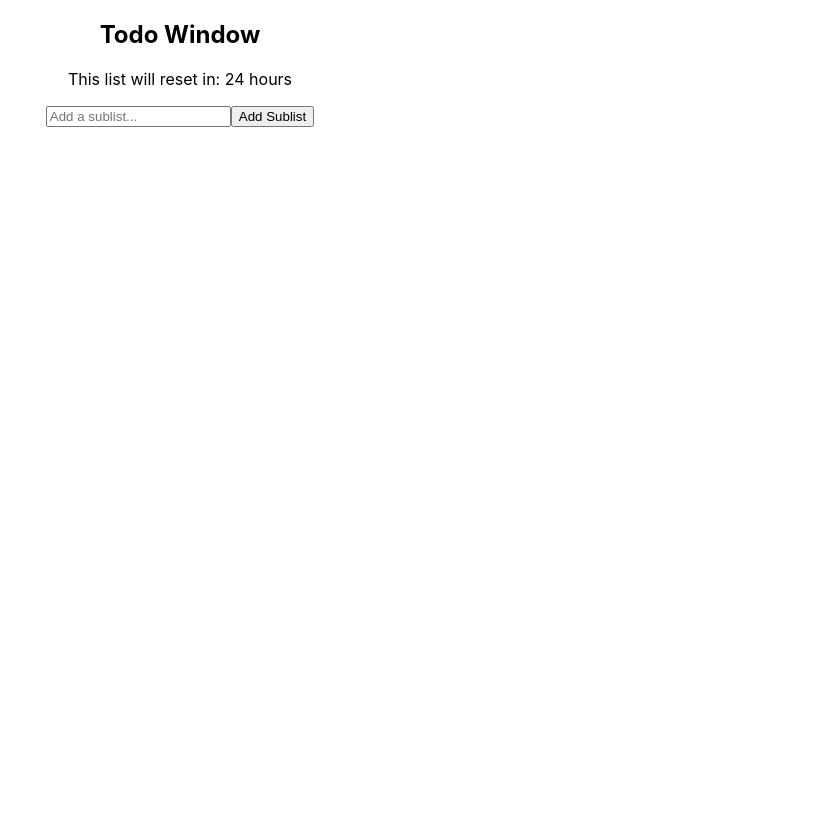
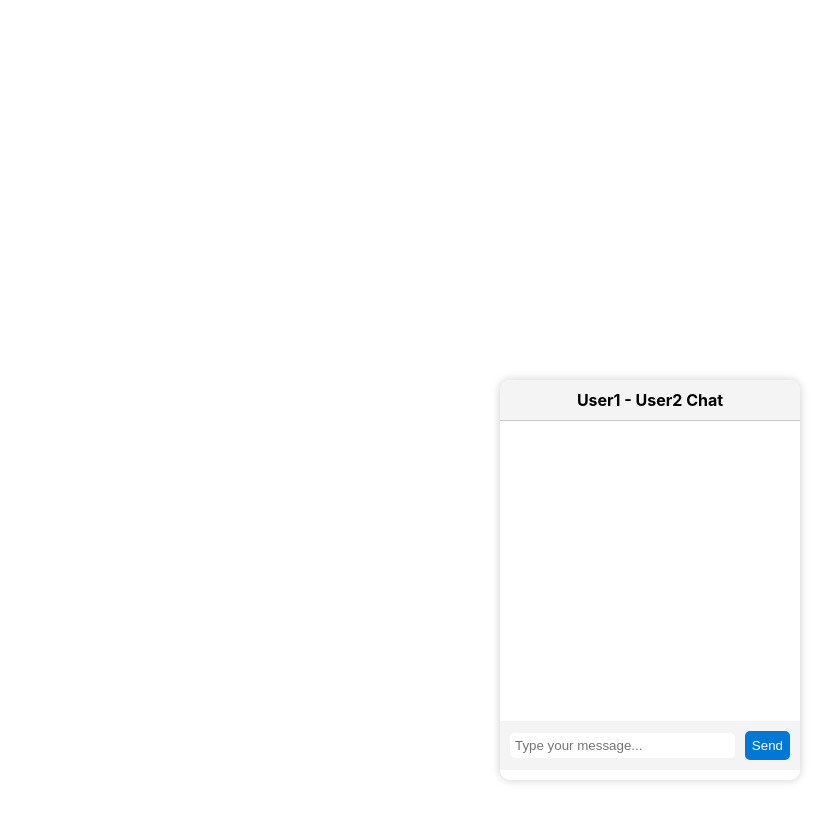
Before and after one commit to alok-karn/pro-catalyst, a React (Create React App) app: page / in a window 1280 px wide. Shown: the whole page, without its empty margins (460-1280 px from the left). Built offline with nearby package versions, Linux system fonts and the light colour scheme.

Commit message:
alk: commit

```diff
--- a/package.json
+++ b/package.json
@@ -16,6 +16,7 @@
     "react": "^18.2.0",
     "react-charts": "^2.0.0-beta.7",
     "react-dom": "^18.2.0",
+    "react-icons": "^4.8.0",
     "react-scripts": "5.0.1",
     "sass": "^1.62.1",
     "styled-components": "^5.3.11",
--- a/src/App.jsx
+++ b/src/App.jsx
@@ -1,7 +1,8 @@
 // import logo from './logo.svg';
 import './App.css';
 // import HomePage from './pages/HomePage';
-import TodoWindow from './components/TodoWindow';
+// import TodoWindow from './components/TodoWindow';
+import ChatBox from './components/ChatBox';
 import styled from 'styled-components';
 
 function App() {
@@ -9,7 +10,8 @@ function App() {
     <Container className="App">
 
       {/* <HomePage /> */}
-      <TodoWindow />
+      {/* <TodoWindow /> */}
+      <ChatBox />
     </Container>
   );
 }
--- /dev/null
+++ b/src/components/ChatBox.jsx
@@ -0,0 +1,148 @@
+import React, { useState, useEffect } from 'react';
+import styled from 'styled-components';
+
+const Container = styled.div`
+  position: fixed;
+  bottom: 20px;
+  right: 20px;
+  width: 300px;
+  height: 400px;
+  border-radius: 10px;
+  box-shadow: 0 0 10px rgba(0, 0, 0, 0.2);
+  overflow: hidden;
+  z-index: 999;
+`;
+
+const Header = styled.div`
+  padding: 10px;
+  background-color: #f4f4f4;
+  border-bottom: 1px solid #ccc;
+`;
+
+const Title = styled.h3`
+  margin: 0;
+  font-size: 16px;
+`;
+
+const Main = styled.div`
+  height: calc(100% - 120px);
+  padding: 10px;
+  overflow-y: scroll;
+  background-color: #fff;
+`;
+
+const MessageContainer = styled.div`
+  display: flex;
+  align-items: flex-start;
+  margin-bottom: 10px;
+`;
+
+const UserProfileImage = styled.img`
+  width: 40px;
+  height: 40px;
+  border-radius: 50%;
+  margin-right: 10px;
+`;
+
+const MessageContent = styled.div`
+  display: flex;
+  flex-direction: column;
+`;
+
+const MessageText = styled.p`
+  background-color: #eaf6ec;
+  padding: 10px;
+  border-radius: 5px;
+  margin: 0;
+`;
+
+const InputContainer = styled.div`
+  display: flex;
+  align-items: center;
+  padding: 10px;
+  background-color: #f4f4f4;
+`;
+
+const Input = styled.input`
+  flex-grow: 1;
+  border: none;
+  border-radius: 5px;
+  padding: 5px;
+  margin-right: 10px;
+`;
+
+const SendButton = styled.button`
+  border: none;
+  background-color: #0078d7;
+  color: #fff;
+  border-radius: 5px;
+  padding: 7px;
+  cursor: pointer;
+`;
+
+const ChatBox = () => {
+  const [messages, setMessages] = useState([]);
+  const [inputText, setInputText] = useState('');
+
+  useEffect(() => {
+    // Load chat history or initialize with empty array
+    const savedMessages = JSON.parse(localStorage.getItem('chatMessages'));
+    if (savedMessages) {
+      setMessages(savedMessages);
+    } else {
+      setMessages([]);
+    }
+  }, []);
+
+  useEffect(() => {
+    // Save chat messages to local storage
+    localStorage.setItem('chatMessages', JSON.stringify(messages));
+  }, [messages]);
+
+  const handleSendMessage = () => {
+    if (inputText.trim() !== '') {
+      const newMessage = {
+        id: new Date().getTime(),
+        text: inputText,
+        sender: 'User1',
+        timestamp: new Date().toLocaleString()
+      };
+      setMessages((prevMessages) => [...prevMessages, newMessage]);
+      setInputText('');
+    }
+  };
+
+  const handleDeleteChat = () => {
+    setMessages([]);
+  };
+
+  return (
+    <Container>
+      <Header>
+        <Title>User1 - User2 Chat</Title>
+      </Header>
+      <Main>
+        {messages.map((message) => (
+          <MessageContainer key={message.id}>
+            <UserProfileImage src="user1-profile-image.jpg" alt="User1 Profile" />
+            <MessageContent>
+              <MessageText>{message.text}</MessageText>
+              <p>{message.timestamp}</p>
+            </MessageContent>
+          </MessageContainer>
+        ))}
+      </Main>
+      <InputContainer>
+        <Input
+          type="text"
+          placeholder="Type your message..."
+          value={inputText}
+          onChange={(e) => setInputText(e.target.value)}
+        />
+        <SendButton onClick={handleSendMessage}>Send</SendButton>
+      </InputContainer>
+    </Container>
+  );
+};
+
+export default ChatBox;
--- a/src/components/TodoWindow.jsx
+++ b/src/components/TodoWindow.jsx
@@ -1,9 +1,82 @@
 import React, { useState, useEffect } from 'react';
+import styled from 'styled-components';
+import { AiOutlineCheckCircle, AiOutlineDelete } from 'react-icons/ai';
+
+const Container = styled.div`
+  font-family: 'Segoe UI';
+  max-width: 500px;
+  margin: 0 auto;
+  padding: 20px;
+`;
+
+const Title = styled.h2`
+  text-align: center;
+  margin-bottom: 20px;
+`;
+
+const ResetInfo = styled.p`
+  text-align: center;
+  color: #888;
+`;
+
+const TodoList = styled.ul`
+  list-style-type: none;
+  padding-left: 0;
+`;
+
+const TodoItem = styled.li`
+  background-color: ${({ completed }) => (completed ? '#EAF6EC' : '#f4f4f4')};
+  padding: 10px;
+  border-radius: 5px;
+  margin-bottom: 10px;
+  display: flex;
+  align-items: center;
+  text-decoration: ${({ completed }) => (completed ? 'line-through' : 'none')};
+`;
+
+const TaskText = styled.span`
+  flex-grow: 1;
+`;
+
+const ActionButton = styled.button`
+  border: none;
+  background-color: transparent;
+  cursor: pointer;
+  margin-left: 5px;
+`;
+
+const DoneIcon = styled(AiOutlineCheckCircle)`
+  color: #2ecc71;
+  font-size: 20px;
+`;
+
+const DeleteIcon = styled(AiOutlineDelete)`
+  color: #e74c3c;
+  font-size: 20px;
+`;
+
+const AddInput = styled.input`
+  border: none;
+  border-radius: 3px;
+  padding: 5px;
+  margin-right: 10px;
+  flex-grow: 1;
+`;
+
+const AddButton = styled.button`
+  border: none;
+  background-color: #0078d7;
+  color: #fff;
+  border-radius: 3px;
+  padding: 7px;
+  cursor: pointer;
+`;
 
 const TodoWindow = () => {
   const [todoList, setTodoList] = useState([]);
   const [subListText, setSubListText] = useState('');
   const [resetTime, setResetTime] = useState(null);
+  const [timeLeft, setTimeLeft] = useState(0);
 
   useEffect(() => {
     // Calculate the reset time 24 hours from now
@@ -11,71 +84,82 @@ const TodoWindow = () => {
     const reset = new Date(now.getTime() + 24 * 60 * 60 * 1000);
     setResetTime(reset);
 
+    // Calculate initial time left
+    const initialTimeLeft = reset - now;
+    setTimeLeft(initialTimeLeft);
+
+    // Update the time left every second
+    const timer = setInterval(() => {
+      setTimeLeft((prevTimeLeft) => prevTimeLeft - 1000);
+    }, 1000);
+
     // Clear the todo list when reset time is reached
-    const timer = setTimeout(() => {
+    const resetTimer = setTimeout(() => {
       setTodoList([]);
       setResetTime(null);
-    }, reset - now);
+      clearInterval(timer);
+    }, initialTimeLeft);
 
-    return () => clearTimeout(timer);
+    return () => {
+      clearInterval(timer);
+      clearTimeout(resetTimer);
+    };
   }, []);
 
-  const handleAddSubList = () => {
+  const handleAddTodo = () => {
     if (subListText.trim() !== '') {
-      const updatedList = [...todoList, { text: subListText, subList: [] }];
+      const updatedList = [...todoList, { text: subListText, completed: false }];
       setTodoList(updatedList);
       setSubListText('');
     }
   };
 
-  const handleAddTodo = (index) => {
-    return (event) => {
-      if (event.key === 'Enter' && event.target.value.trim() !== '') {
-        const updatedList = [...todoList];
-        updatedList[index].subList.push(event.target.value);
-        setTodoList(updatedList);
-        event.target.value = '';
-      }
-    };
+  const handleToggleComplete = (index) => {
+    const updatedList = [...todoList];
+    updatedList[index].completed = !updatedList[index].completed;
+    setTodoList(updatedList);
+  };
+
+  const handleDeleteTask = (index) => {
+    const updatedList = [...todoList];
+    updatedList.splice(index, 1);
+    setTodoList(updatedList);
   };
 
   return (
-    <div>
-      <h2>Todo Window</h2>
+    <Container>
+      <Title>Todo Window</Title>
       {resetTime && (
-        <p>
-          This list will reset in: {Math.floor((resetTime - new Date()) / (1000 * 60 * 60))} hours
-        </p>
+        <ResetInfo>
+          This list will reset in:{' '}
+          {Math.floor(timeLeft / (1000 * 60 * 60))} hours,{' '}
+          {Math.floor((timeLeft / (1000 * 60)) % 60)} minutes,{' '}
+          {Math.floor((timeLeft / 1000) % 60)} seconds
+        </ResetInfo>
       )}
-      <ul>
+      <TodoList>
         {todoList.map((item, index) => (
-          <li key={index}>
-            {item.text}
-            <ul>
-              {item.subList.map((subItem, subIndex) => (
-                <li key={subIndex}>{subItem}</li>
-              ))}
-              <li>
-                <input
-                  type="text"
-                  placeholder="Add a todo..."
-                  onKeyDown={handleAddTodo(index)}
-                />
-              </li>
-            </ul>
-          </li>
+          <TodoItem key={index} completed={item.completed}>
+            <TaskText>{item.text}</TaskText>
+            <ActionButton onClick={() => handleToggleComplete(index)}>
+              <DoneIcon />
+            </ActionButton>
+            <ActionButton onClick={() => handleDeleteTask(index)}>
+              <DeleteIcon />
+            </ActionButton>
+          </TodoItem>
         ))}
-      </ul>
+      </TodoList>
       <div>
-        <input
+        <AddInput
           type="text"
-          placeholder="Add a sublist..."
+          placeholder="Add a task..."
           value={subListText}
           onChange={(e) => setSubListText(e.target.value)}
         />
-        <button onClick={handleAddSubList}>Add Sublist</button>
+        <AddButton onClick={handleAddTodo}>Add Task</AddButton>
       </div>
-    </div>
+    </Container>
   );
 };
 
```
Also changed, not shown: 1 other file (tests, documents, lock files or other folders).
